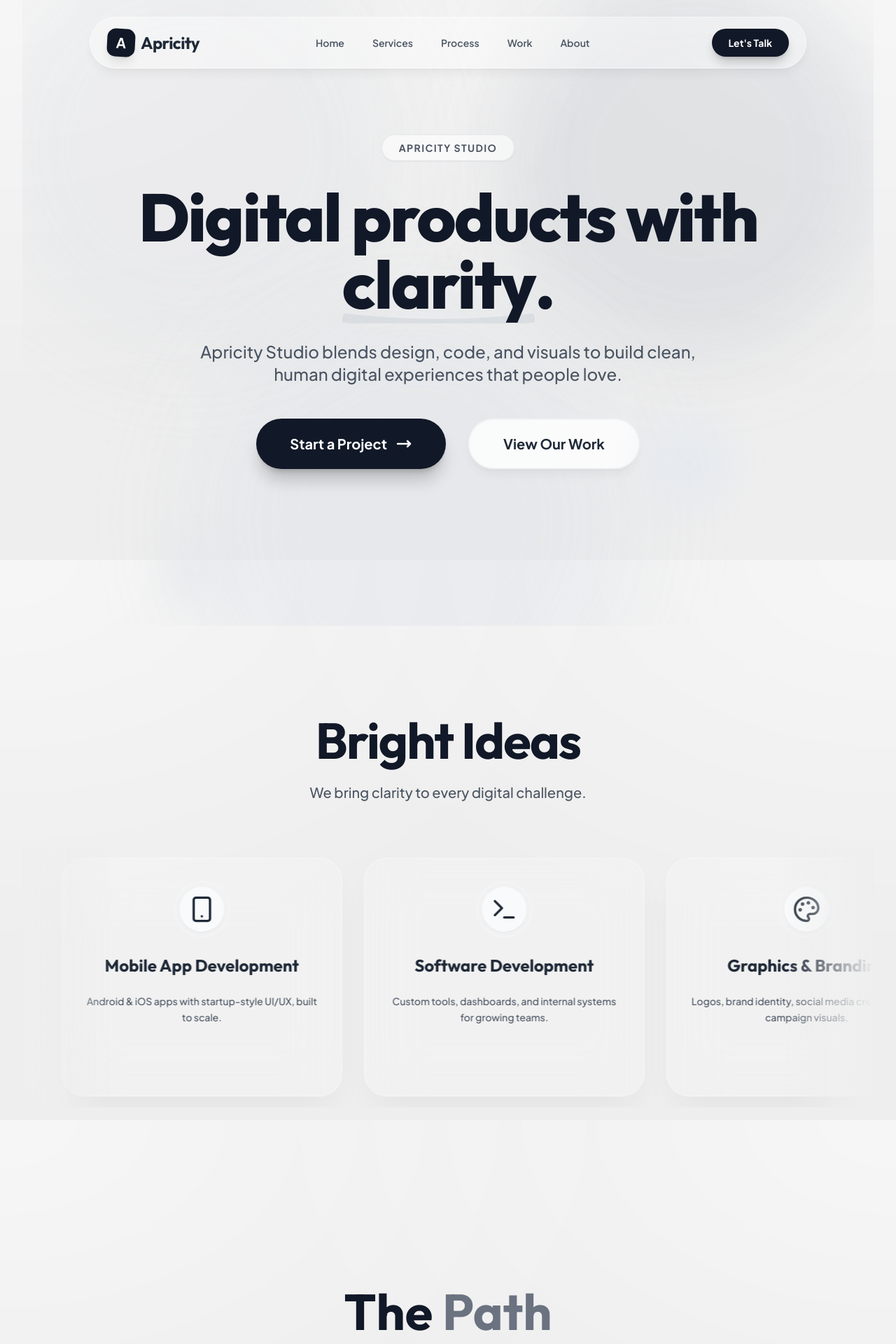
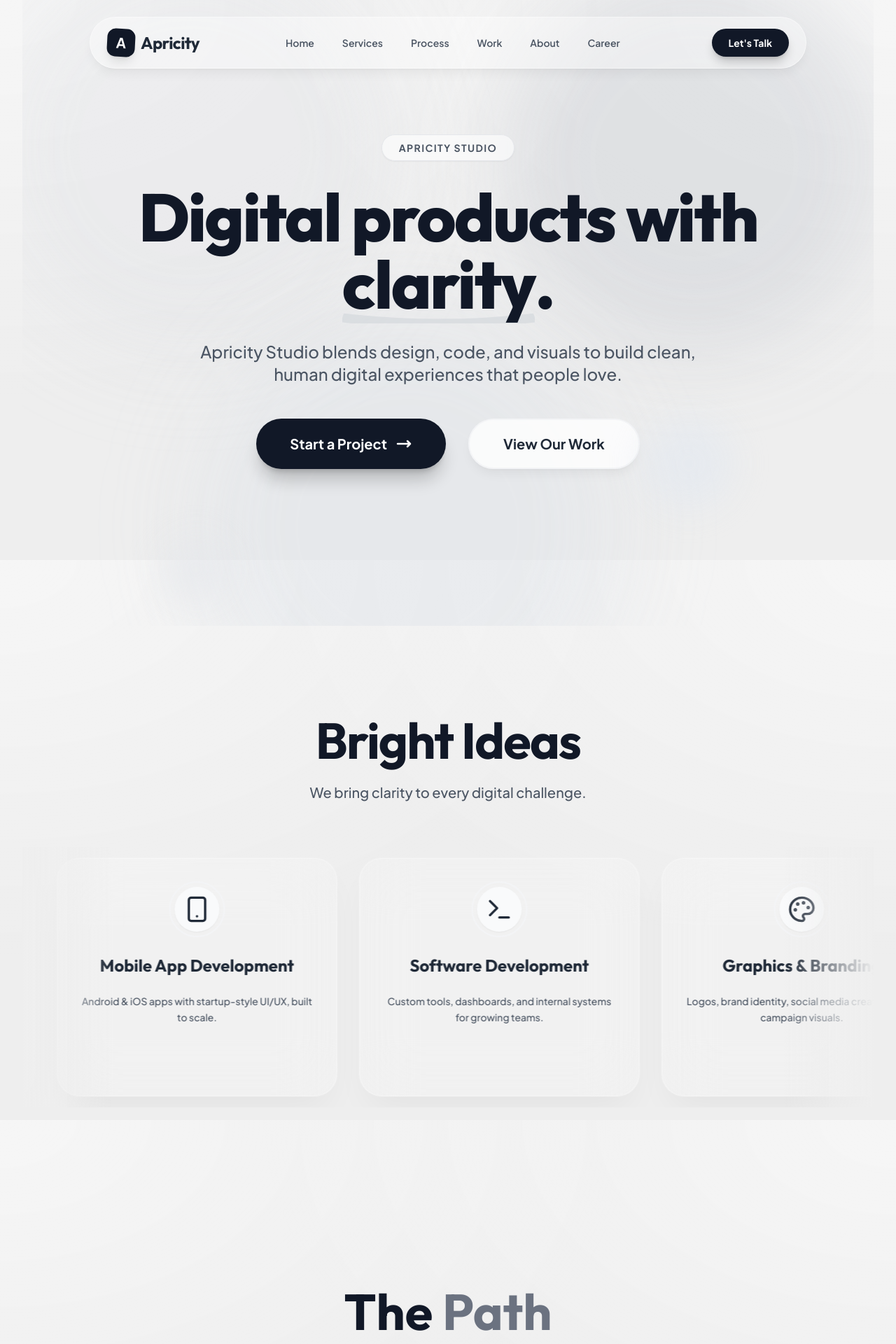
Before and after one commit to b1swass/appricity, a React (Vite) app: page / in a window 1280 px wide. Shown: the top 1920 px of the page at 70% size. Built offline with nearby package versions, Linux system fonts and the light colour scheme; the HTML template or start-up script is replaced by a standard one.

Commit message:
career section

```diff
--- a/src/App.jsx
+++ b/src/App.jsx
@@ -37,6 +37,7 @@ function useInView(options = {}) {
 
 const Navbar = () => {
   const [isScrolled, setIsScrolled] = useState(false);
+  const [isMobileMenuOpen, setIsMobileMenuOpen] = useState(false);
 
   useEffect(() => {
     const handleScroll = () => {
@@ -52,6 +53,7 @@ const Navbar = () => {
   }, []);
 
   const scrollToSection = (id) => {
+    setIsMobileMenuOpen(false);
     const element = document.getElementById(id);
     if (element) {
       element.scrollIntoView({ behavior: "smooth" });
@@ -77,8 +79,10 @@ const Navbar = () => {
             Apricity
           </span>
         </div>
+
+        {/* Desktop Menu */}
         <div className="hidden md:flex items-center gap-2">
-          {["Home", "Services", "Process", "Work", "About"].map((item) => (
+          {["Home", "Services", "Process", "Work", "About", "Career"].map((item) => (
             <button
               key={item}
               onClick={() => scrollToSection(item.toLowerCase())}
@@ -88,13 +92,43 @@ const Navbar = () => {
             </button>
           ))}
         </div>
-        <button
-          onClick={() => scrollToSection("contact")}
-          className="bg-gray-900 text-white px-5 py-2 md:px-6 md:py-2.5 rounded-full text-xs md:text-sm font-bold shadow-lg shadow-black/20 hover:shadow-black/40 hover:-translate-y-0.5 transition-all ml-2"
-        >
-          Let's Talk
-        </button>
+
+        <div className="flex items-center gap-2">
+          <button
+            onClick={() => {
+              if (window.innerWidth < 768) {
+                setIsMobileMenuOpen(!isMobileMenuOpen);
+              } else {
+                scrollToSection("contact");
+              }
+            }}
+            className="bg-gray-900 text-white px-5 py-2 md:px-6 md:py-2.5 rounded-full text-xs md:text-sm font-bold shadow-lg shadow-black/20 hover:shadow-black/40 hover:-translate-y-0.5 transition-all ml-2 z-50 relative"
+          >
+            {isMobileMenuOpen ? "Close" : "Let's Talk"}
+          </button>
+        </div>
       </div>
+
+      {/* Mobile Menu Overlay */}
+      {isMobileMenuOpen && (
+        <div className="absolute top-full left-0 w-full mt-4 p-4 bg-white/90 backdrop-blur-3xl rounded-[2rem] border border-white/50 shadow-xl shadow-black/10 flex flex-col gap-2 md:hidden animate-in fade-in slide-in-from-top-4 duration-200">
+          {["Home", "Services", "Process", "Work", "About", "Career"].map((item) => (
+            <button
+              key={item}
+              onClick={() => scrollToSection(item.toLowerCase())}
+              className="w-full text-left px-6 py-4 text-gray-800 hover:bg-gray-100 rounded-xl text-lg font-semibold transition-all"
+            >
+              {item}
+            </button>
+          ))}
+          <button
+            onClick={() => scrollToSection("contact")}
+            className="w-full mt-2 bg-gray-900 text-white px-6 py-4 rounded-xl text-lg font-bold shadow-lg shadow-black/20 active:scale-95 transition-all"
+          >
+            Let's Talk
+          </button>
+        </div>
+      )}
     </nav>
   );
 };
@@ -202,6 +236,8 @@ import {
   Terminal,
   Palette,
   Clapperboard,
+  Menu,
+  X,
 } from "lucide-react";
 
 const Services = () => {
@@ -517,6 +553,76 @@ const About = () => {
   );
 };
 
+const Career = () => {
+  const [ref, isVisible] = useInView({ triggerOnce: true });
+
+  const openings = [
+    {
+      title: "Frontend Developer",
+      type: "Remote",
+      desc: "We are looking for a React wizard to join our team.",
+    },
+    {
+      title: "UI/UX Designer",
+      type: "Remote",
+      desc: "Craft beautiful and intuitive digital experiences.",
+    },
+  ];
+
+  return (
+    <section id="career" className="py-32 relative overflow-hidden">
+      <div className="container mx-auto px-4 relative z-10">
+        <div
+          ref={ref}
+          className={`transition-all duration-700 ease-out ${isVisible ? "opacity-100 translate-y-0" : "opacity-0 translate-y-10"
+            }`}
+        >
+          <div className="text-center mb-16">
+            <h2 className="font-display text-4xl md:text-5xl font-bold mb-6 text-gray-900">
+              Join the <span className="text-gray-500">Collective</span>
+            </h2>
+            <p className="text-xl text-gray-600 font-light max-w-2xl mx-auto">
+              We are always looking for talented individuals to help us build the future.
+            </p>
+          </div>
+
+          <div className="grid gap-8 max-w-4xl mx-auto">
+            {openings.map((job, index) => (
+              <div
+                key={index}
+                className="modern-glass p-8 rounded-[2rem] flex flex-col md:flex-row items-center justify-between gap-6 hover:-translate-y-1 transition-all duration-300"
+              >
+                <div className="text-center md:text-left">
+                  <h3 className="text-2xl font-bold text-gray-800 font-display mb-2">
+                    {job.title}
+                  </h3>
+                  <p className="text-gray-600 font-medium mb-1">{job.desc}</p>
+                  <span className="inline-block px-3 py-1 rounded-full bg-gray-100 text-xs font-bold text-gray-500 uppercase tracking-wide">
+                    {job.type}
+                  </span>
+                </div>
+                <a
+                  href={`mailto:hello.apricitystudios@gmail.com?subject=Application for ${job.title}`}
+                  className="bg-gray-900 text-white px-8 py-3 rounded-full font-bold shadow-lg shadow-black/20 hover:shadow-black/40 transition-all whitespace-nowrap"
+                >
+                  Apply Now
+                </a>
+              </div>
+            ))}
+            <div className="text-center mt-8">
+              <p className="text-gray-600">
+                Don't see your role? <a href="mailto:hello.apricitystudios@gmail.com?subject=General Application" className="font-bold text-gray-900 hover:underline">Send us your portfolio</a> anyway.
+              </p>
+            </div>
+          </div>
+        </div>
+      </div>
+    </section>
+  );
+};
+
+
+
 const Contact = () => {
   const [ref, isVisible] = useInView({ triggerOnce: true });
   const [formData, setFormData] = useState({
@@ -560,6 +666,13 @@ const Contact = () => {
     e.preventDefault();
     if (validate()) {
       setStatus("submitting");
+
+      const subject = `New Project Inquiry from ${formData.name}`;
+      const body = `Name: ${formData.name}\nEmail: ${formData.email}\n\nMessage:\n${formData.message}`;
+      const mailtoLink = `mailto:hello.apricitystudios@gmail.com?subject=${encodeURIComponent(subject)}&body=${encodeURIComponent(body)}`;
+
+      window.location.href = mailtoLink;
+
       setTimeout(() => {
         setStatus("success");
         setFormData({ name: "", email: "", message: "" });
@@ -811,7 +924,7 @@ const Footer = () => {
               Quick Links
             </h4>
             <ul className="space-y-3">
-              {["Home", "Services", "Process", "Work", "About", "Contact"].map(
+              {["Home", "Services", "Process", "Work", "About", "Career", "Contact"].map(
                 (item) => (
                   <li key={item}>
                     <button
@@ -971,6 +1084,7 @@ function Home() {
         <Process />
         <Work />
         <About />
+        <Career />
         <Contact />
       </main>
       <Footer />
```
